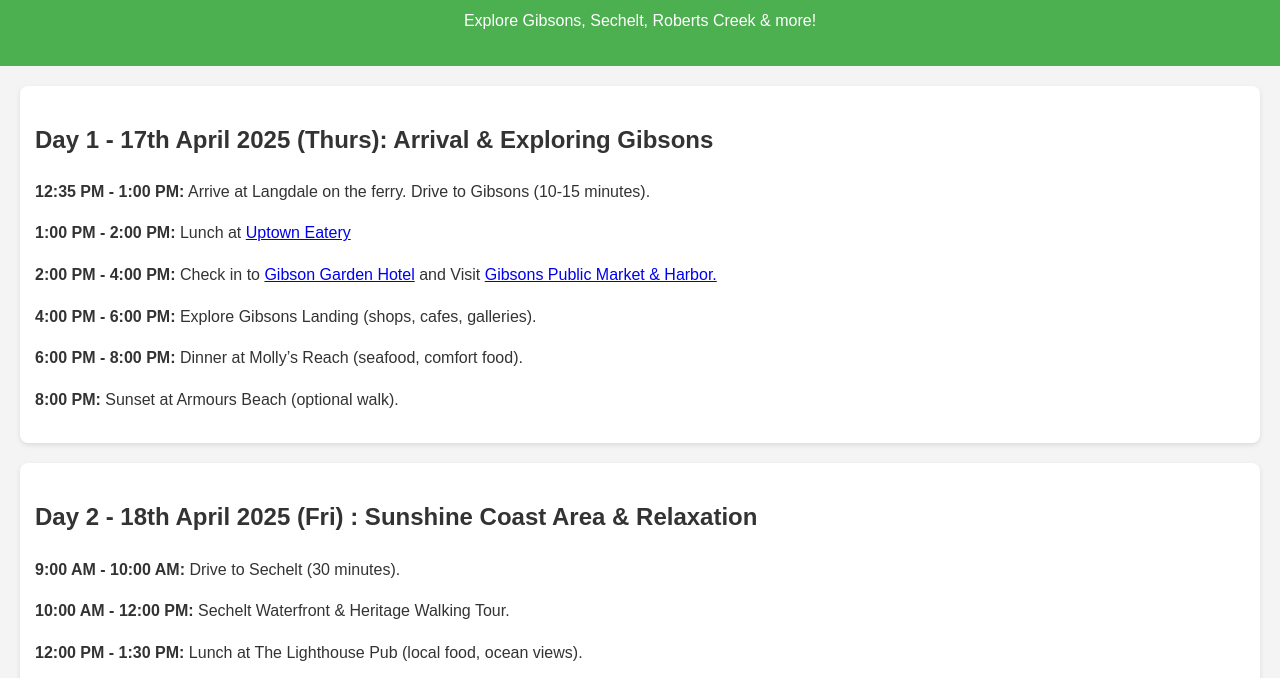
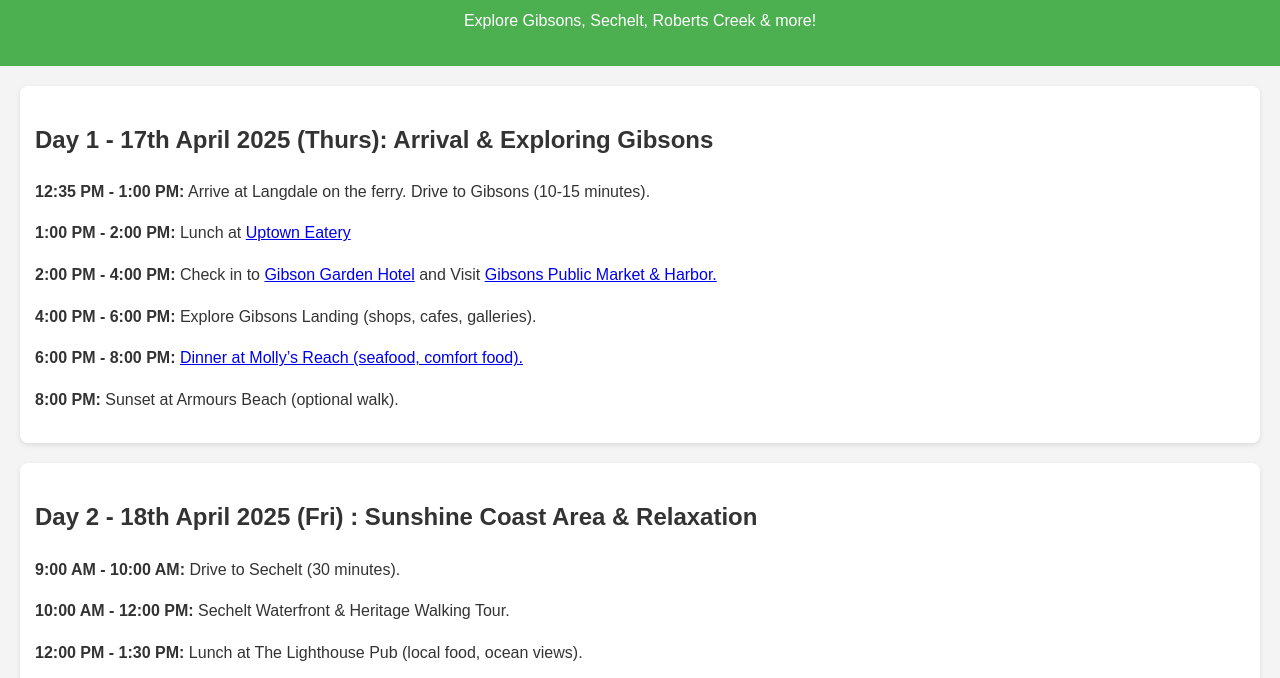
Before and after one commit to jaredtcy/gibson, a plain HTML site: page index.html in a window 1280 px wide. Shown: the part 102-780 px from the top of the page. Drawn offline with Linux system fonts and the light colour scheme.

Commit message:
Update index.html

```diff
--- a/index.html
+++ b/index.html
@@ -64,7 +64,7 @@
 </p>
         <p><span class="itinerary-time">2:00 PM - 4:00 PM:</span> Check in to <a href="https://www.gibsonsgardenhotel.com/contact-us">Gibson Garden Hotel</a> and Visit <a href="https://g.co/kgs/yX4n3Wb">Gibsons Public Market & Harbor.</a> </p>
         <p><span class="itinerary-time">4:00 PM - 6:00 PM:</span> Explore Gibsons Landing (shops, cafes, galleries).</p>
-        <p><span class="itinerary-time">6:00 PM - 8:00 PM:</span> Dinner at Molly’s Reach (seafood, comfort food).</p>
+        <p><span class="itinerary-time">6:00 PM - 8:00 PM:</span> <a href="https://g.co/kgs/MKeL2ex">Dinner at Molly’s Reach (seafood, comfort food).</a>  </p>
         <p><span class="itinerary-time">8:00 PM:</span> Sunset at Armours Beach (optional walk).</p>
     </section>
 
```
